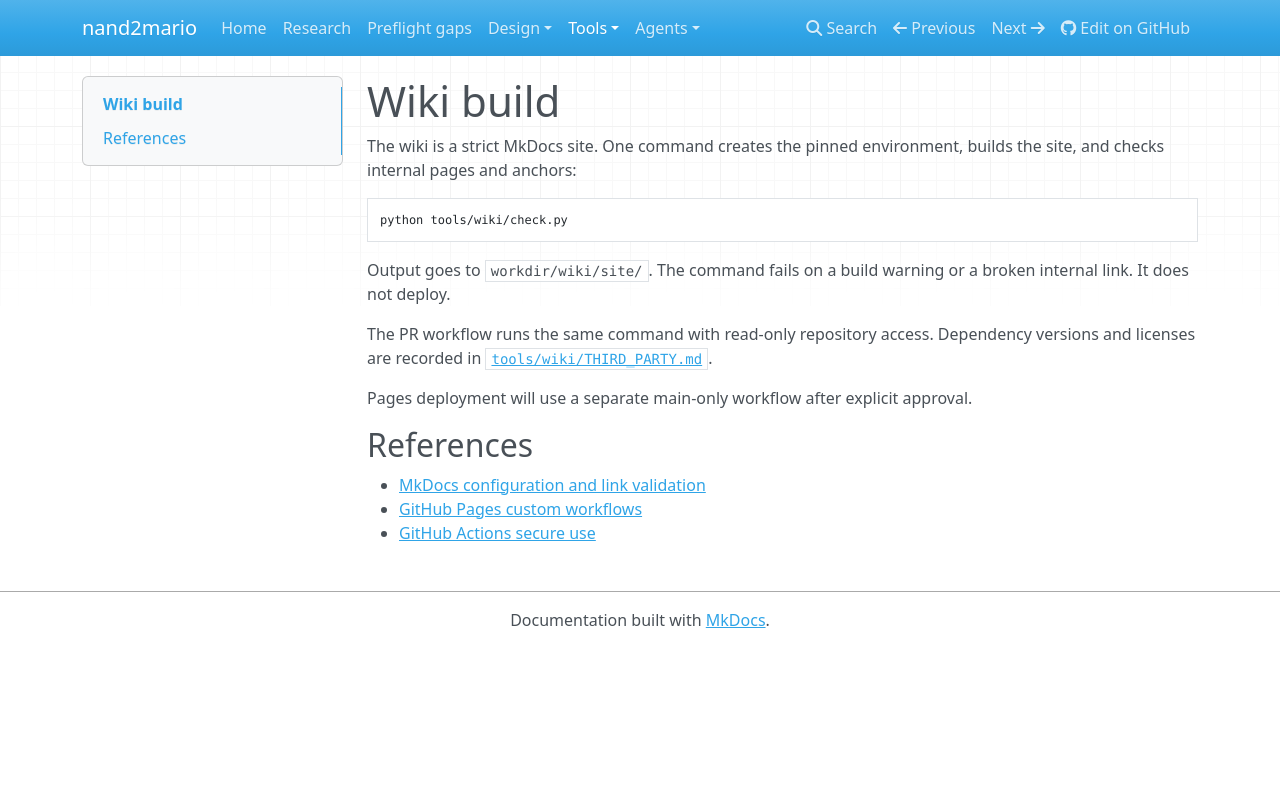
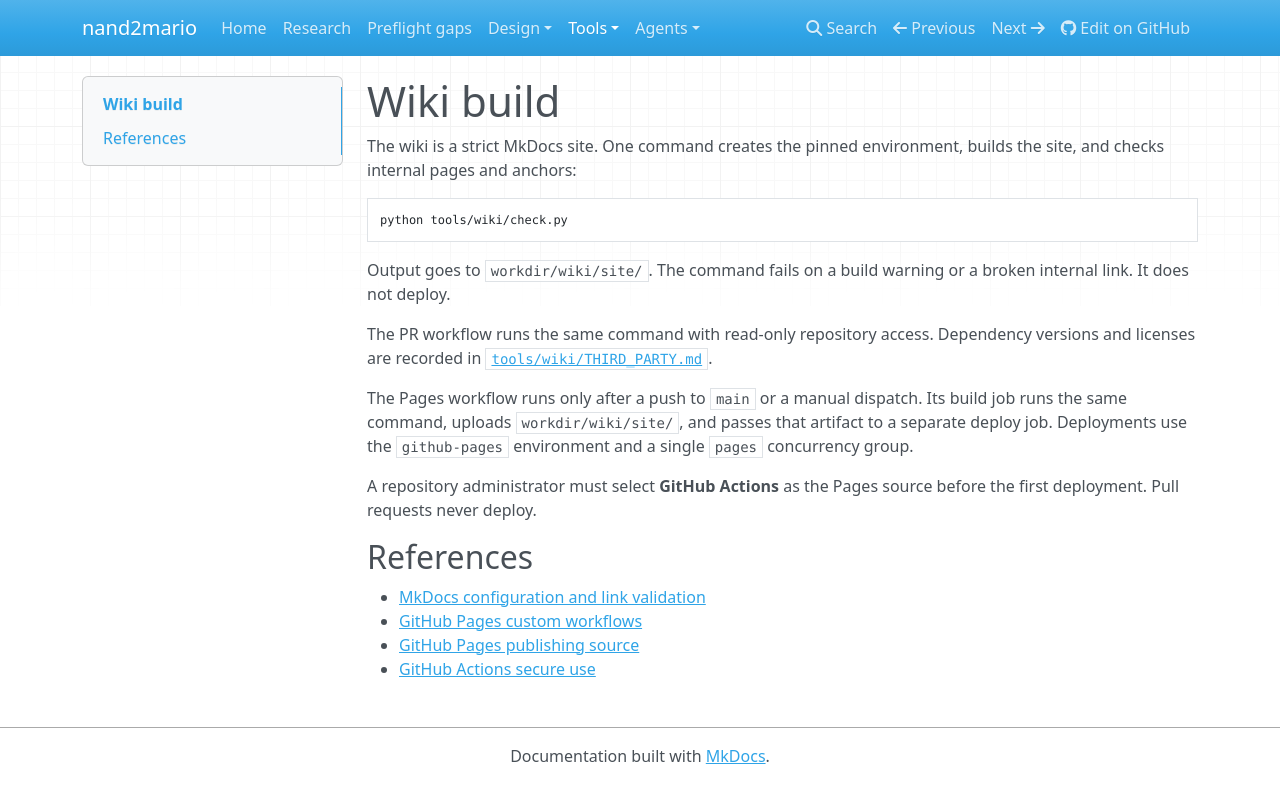
Before and after one commit to amichai-bd/nand2mario, an MkDocs documentation site: the page built from wiki/tools/wiki.md, in a window 1280 px wide. Shown: the top 803 px of the page. Built offline with MkDocs 1.6.1, drawn with Linux system fonts in a browser that asks for light colours; nearby versions of some CDN libraries.

Commit message:
Add main-only Pages deployment

```diff
--- a/wiki/tools/wiki.md
+++ b/wiki/tools/wiki.md
@@ -14,11 +14,17 @@ The PR workflow runs the same command with read-only repository access.
 Dependency versions and licenses are recorded in
 [`tools/wiki/THIRD_PARTY.md`](https://github.com/amichai-bd/nand2mario/blob/main/tools/wiki/THIRD_PARTY.md).
 
-Pages deployment will use a separate main-only workflow after explicit
-approval.
+The Pages workflow runs only after a push to `main` or a manual dispatch. Its
+build job runs the same command, uploads `workdir/wiki/site/`, and passes that
+artifact to a separate deploy job. Deployments use the `github-pages`
+environment and a single `pages` concurrency group.
+
+A repository administrator must select **GitHub Actions** as the Pages source
+before the first deployment. Pull requests never deploy.
 
 ## References
 
 - [MkDocs configuration and link validation](https://www.mkdocs.org/user-guide/configuration/)
 - [GitHub Pages custom workflows](https://docs.github.com/en/pages/getting-started-with-github-pages/using-custom-workflows-with-github-pages)
+- [GitHub Pages publishing source](https://docs.github.com/en/pages/getting-started-with-github-pages/configuring-a-publishing-source-for-your-github-pages-site)
 - [GitHub Actions secure use](https://docs.github.com/en/actions/reference/security/secure-use)
```
Also changed, not shown: README.md (+2 -2 lines), tools/wiki/THIRD_PARTY.md (+6 -4 lines), wiki/preflight-gaps.md (+4 -3 lines), 1 other file.
